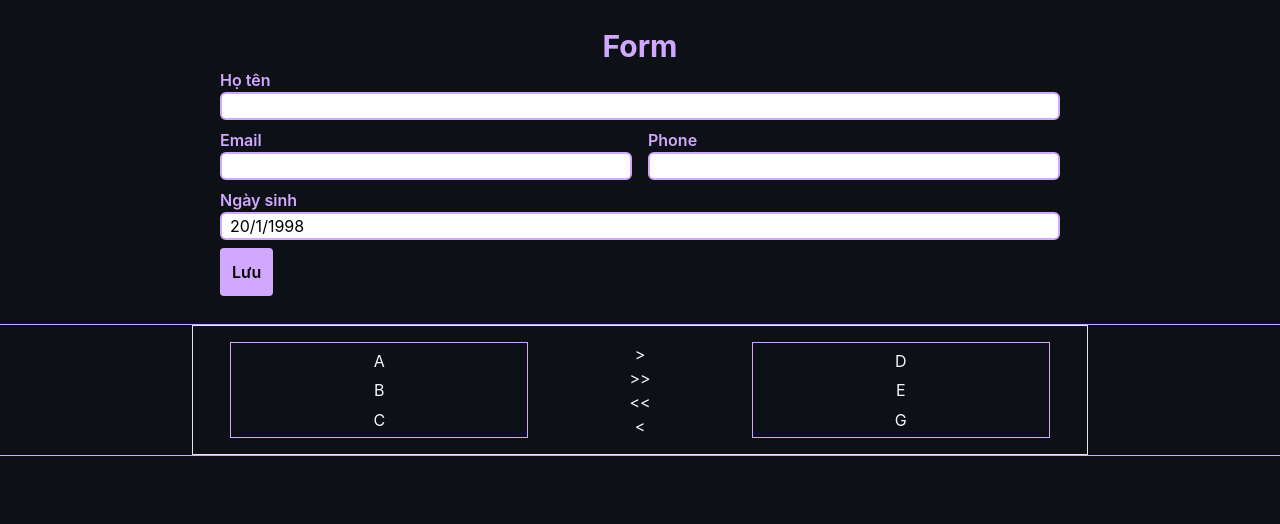
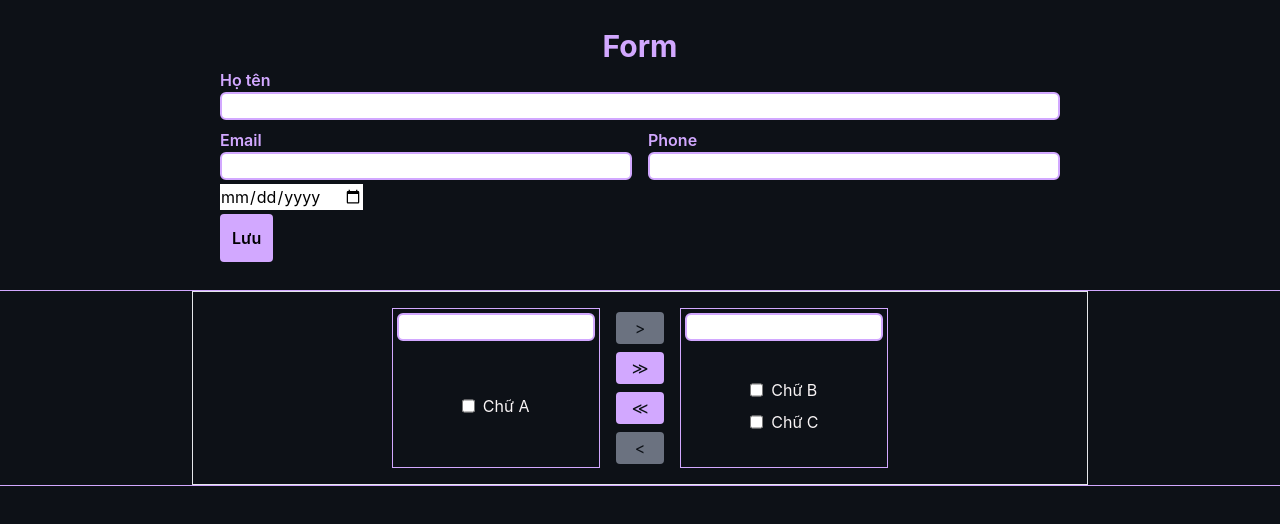
Before and after one commit to tam-minkshin/minkshin-profile, a React (Create React App) app: page /profile in a window 1280 px wide. Shown: the top 524 px of the page. Built offline with nearby package versions, Linux system fonts and the light colour scheme.

Commit message:
coding tranfer list

```diff
--- a/src/Componnets/Profile/component.tsx
+++ b/src/Componnets/Profile/component.tsx
@@ -7,17 +7,21 @@ import UpdateProfileComponent from "Componnets/UpdateForm";
 import TranferList from "Core/TranferList";
 
 interface ProfileProps {}
-
+type TranferItem = Array<{ label: string; value: string }>
 export interface ProfileState {
   data: {
-    [name: string]: string | number;
+    [name: string]: string;
   };
+  leftList: TranferItem;
+  rightList: TranferItem;
   isShow: boolean;
 }
 
 class ProfileComponent extends React.Component<ProfileProps, ProfileState> {
   state: ProfileState = {
     data: {},
+    leftList: [{ label: "Chữ A", value: "A" }],
+    rightList: [{ label: "Chữ B", value: "B" },{ label: "Chữ C", value: "C" }],
     isShow: false,
   };
 
@@ -27,7 +31,7 @@ class ProfileComponent extends React.Component<ProfileProps, ProfileState> {
       console.debug("ProfileComponent execute handleOnchange dataProp", dataProp);
 
       for (const key in dataProp) {
-        data[key] = dataProp[key];
+        data[key] = `${dataProp[key]}`;
       }
       console.debug("ProfileComponent execute handleOnchange", data);
       this.setState({ data });
@@ -40,17 +44,25 @@ class ProfileComponent extends React.Component<ProfileProps, ProfileState> {
     isShow = !isShow;
     this.setState({ isShow });
   }
-  handleConfirm(dataProp: { [name: string]: string | number }) {
+  handleConfirm(dataProp: { [name: string]: string | number}) {
     let { data } = this.state;
     for (const key in dataProp) {
-      data[key] = dataProp[key];
+      data[key] = `${dataProp[key]}`;
     }
     this.handleShow();
     this.setState({ data });
   }
+  handleTranferList<L>(left:L,right:L){
+    try {
+      console.debug('ProfileComponent execute handleTranferList left',left)
+      console.debug('ProfileComponent execute handleTranferList right',right)
 
+    } catch (error:any) {
+      console.error(`ProfileComponent execute handleTranferList ${error.toString()}`)
+    }
+  }
   render() {
-    const { data, isShow } = this.state;
+    const { data, isShow, leftList, rightList } = this.state;
     return (
       <>
         <div className={Style["section"]}>
@@ -77,7 +89,7 @@ class ProfileComponent extends React.Component<ProfileProps, ProfileState> {
           )}
         </div>
         <div className={Style["section"]}>
-          <TranferList/>
+          <TranferList leftList={leftList} rightList={rightList} onChange={this.handleTranferList.bind(this)}/>
         </div>
       </>
     );
--- a/src/Componnets/UpdateForm/component.tsx
+++ b/src/Componnets/UpdateForm/component.tsx
@@ -6,7 +6,7 @@ import DatePicker from "Core/DatePicker";
 
 interface FormProps {
   handleConfirm: (data: { [name: string]: string | number }) => void;
-  defaultData: { [name: string]: string | number };
+  defaultData: { [name: string]: string };
 }
 
 interface FormState {
@@ -19,7 +19,17 @@ class UpdateFormComponent extends React.Component<FormProps, FormState> {
   state: FormState = {
     data: {},
   };
-  handleOnchange(name: string, value: string | number) {
+  handleOnchange(name: string, value: string) {
+    try {
+      const { data } = this.state;
+      data[name] = value;
+      console.debug("UpdateFormComponent execute handleOnchange", data);
+      this.setState({ data });
+    } catch (error: any) {
+      console.error(`UpdateFormComponent execute handleOnchange ${error.toString()}`);
+    }
+  }
+  handleOnchangeDate(name: string, value: number) {
     try {
       const { data } = this.state;
       data[name] = value;
@@ -45,7 +55,7 @@ class UpdateFormComponent extends React.Component<FormProps, FormState> {
               <Input label="Phone" onChange={this.handleOnchange.bind(this)} name="phone" defaultValue={this.props.defaultData.phone ?? ""} />
             </Grid>
           </Grid>
-          <DatePicker defaultValue={new Date(this.props.defaultData.dob).getTime()} label="Ngày sinh" onChange={this.handleOnchange.bind(this)} name="dob" />
+          <DatePicker defaultValue={new Date(this.props.defaultData.dob).getTime()} label="Ngày sinh" onChange={this.handleOnchangeDate.bind(this)} name="dob" />
         </form>
         <div className="flex justify-end">
           <Button className="mt-2" content="Confirm" onClick={this.handleConfirm.bind(this)} />
--- a/src/Core/DatePicker/date-picker.core.tsx
+++ b/src/Core/DatePicker/date-picker.core.tsx
@@ -8,43 +8,43 @@ import Helper from "Service/Helper";
 interface DatePickerCoreProps {
   label: string;
   name: string;
-  onChange: (name: string, value: string | number) => void;
+  onChange: (name: string, value:number) => void;
   minYear?: number;
   maxYear?: number;
   minDate?: number;
   maxDate?: number;
-  defaultValue?:number | undefined;
+  defaultValue?: number | undefined;
 }
 
 const DatePickerCore = (props: DatePickerCoreProps) => {
   const { label, name, onChange, minYear = 1900, maxYear = 2100, minDate = new Date(`${minYear}/${1}/${1}`).getTime(), maxDate = new Date(`${maxYear}/${12}/${31}`).getTime(), defaultValue } = props;
   const [classes, setClass] = useState<string>(`${Style["calendar-pikcer-hidden"]}`);
-  const [value,setValue] = useState<string>(Helper.formatDate(Date.now()))
+  const [value, setValue] = useState<string>(Helper.formatDate(Date.now()));
   const test = useRef<HTMLDivElement>(null);
   useEffect(() => {
     window.addEventListener("click", () => setClass(`${Style["calendar-pikcer-hidden"]}`), true);
     return window.removeEventListener("click", () => setClass(`${Style["calendar-pikcer-hidden"]}`), true);
   });
-  useEffect(()=>{
-    if(defaultValue){
-      setValue(Helper.formatDate(defaultValue))
+  useEffect(() => {
+    if (defaultValue) {
+      setValue(Helper.formatDate(defaultValue));
     }
-  },[defaultValue])
+  }, [defaultValue]);
   const handleChangeDate = (value: string) => {
-    setValue(Helper.formatDate(value))
-    onChange(name,new Date(value).getTime())
+    setValue(Helper.formatDate(value));
+    onChange(name, new Date(value).getTime());
   };
   const handleClick = (e: MouseEvent) => {
     if ((e.target as Element).className === StyleCalendar["day-allowed"]) {
       setClass(`${Style["calendar-pikcer-hidden"]}`);
-      return
+      return;
     }
     setClass(`${Style["calendar-pikcer"]}`);
   };
   return (
     <div className={Style["date-picker-ctn"]}>
       <div className={Style["input-picker"]} onClick={handleClick}>
-        <Input type="Date" defaultValue={value} label={label} name={name} onChange={onChange} />
+        <input type="Date" defaultValue={value} name={name} />
 
         <div className={classes} ref={test}>
           <Calendar defaultValue={defaultValue} minYear={minYear} maxYear={maxYear} minDate={minDate} maxDate={maxDate} onPick={handleChangeDate} />
--- a/src/Core/Input/input.hook.tsx
+++ b/src/Core/Input/input.hook.tsx
@@ -3,17 +3,17 @@ import Input from "Core/Input/input.core";
 
 export interface InputHookProps {
   label: string;
-  defaultValue?: string | number;
+  defaultValue?: string;
   name: string;
-  onChange: (name: string, value: string | number) => void;
+  onChange: (name: string, value: string) => void;
   className?: string;
   type?: string;
-  disabled?: boolean
+  disabled?: boolean;
 }
 
 const InputHook: FC<InputHookProps> = (props) => {
   const { label, defaultValue = "", name, onChange, className, type="text", disabled=false } = props;
-  const [value, setValue] = useState<string | number>("");
+  const [value, setValue] = useState<string>("");
   useEffect(() => {
     setValue(defaultValue);
   }, [defaultValue]);
--- a/src/Core/TranferList/index.tsx
+++ b/src/Core/TranferList/index.tsx
@@ -1,2 +1,2 @@
-import TranferList from "./tranfer.core";
+import TranferList from "./tranfer.hook";
 export default TranferList
--- a/src/Core/TranferList/tranfer.core.tsx
+++ b/src/Core/TranferList/tranfer.core.tsx
@@ -1,31 +1,73 @@
-import { FC } from "react";
+import Input from "Core/Input";
+import { ChangeEvent, FC } from "react";
+import Style from "Sass/Core/_checkbox.module.scss";
+export type TranferItem = { label: string; value: string };
+type HandleSelect = (item: TranferItem, e: ChangeEvent<HTMLInputElement>) => void;
+export interface TranferListProps {
+  leftList: Array<TranferItem>;
+  rightList: Array<TranferItem>;
+  leftTemp: Array<TranferItem>;
+  rightTemp: Array<TranferItem>;
+  handleSelectLeftItem: HandleSelect;
+  handleSelectRightItem: HandleSelect;
+  handleMoveToRight: () => void;
+  handleMoveToLeft: () => void;
+  handleAllToRight: () => void;
+  handleAllToLeft: () => void;
+  handleSearch:(name:string,value:string)=>void
+}
 
-interface TranferListProps {}
-const listLeft = ["A", "B", "C"];
-const listRigth = ["D", "E", "G"];
-const TranferList: FC<TranferListProps> = () => {
+const TranferCore: FC<TranferListProps> = (props) => {
+  const { leftList, rightList, leftTemp, rightTemp, handleSelectLeftItem, handleSelectRightItem, handleMoveToRight, handleMoveToLeft, handleAllToRight, handleAllToLeft, handleSearch } = props;
+
   return (
-    <div className="w-full">
-      <div className="flex flex-row text-light justify-evenly text-center py-4 border">
-        <div className="flex flex-col basis-1/3 justify-evenly border border-outline">
-          {listLeft.map((item, id) => (
-            <div key={id}>{item}</div>
-          ))}
+    <div className={Style["container-tranfer"]}>
+      <div className={Style["content-tranfer"]}>
+        <div className={Style["search-item"]}>
+          <Input name="searchLeft" label="" onChange={handleSearch} />
         </div>
-        <div className="flex flex-col basis-1/6 justify-evenly">
-          <div>{">"}</div>
-          <div>{">>"}</div>
-          <div>{"<<"}</div>
-          <div>{"<"}</div>
+        <div className={Style["container-item"]}>
+          <div className={Style["items-tranfer--box"]}>
+            {leftList.map((item, id) => (
+              <div key={id} className={Style["item-tranfer"]}>
+                <input className={Style["tranfer-item--input"]} type="checkbox" id={item.label} value={item.value} onChange={(e: ChangeEvent<HTMLInputElement>) => handleSelectLeftItem(item, e)} checked={leftTemp.findIndex((ele) => ele === item) !== -1} />
+                <label htmlFor={item.label} className={Style["tranfer-item--label"]}>
+                  {item.label}
+                </label>
+              </div>
+            ))}
+          </div>
         </div>
-        <div className="flex flex-col basis-1/3 justify-evenly border border-outline">
-          {listRigth.map((item, id) => (
-            <div key={id}>{item}</div>
-          ))}
+      </div>
+      <div className={Style["container-btns"]}>
+        <button disabled={!(leftTemp.length > 0)} onClick={handleMoveToRight}>
+          {">"}
+        </button>
+        <button onClick={handleAllToRight}>{"≫"}</button>
+        <button onClick={handleAllToLeft}>{"≪"}</button>
+        <button disabled={!(rightTemp.length > 0)} onClick={handleMoveToLeft}>
+          {"<"}
+        </button>
+      </div>
+      <div className={Style["content-tranfer"]}>
+        <div className={Style["search-item"]}>
+          <Input name="searchRight" label="" onChange={handleSearch} />
+        </div>
+        <div className={Style["container-item"]}>
+          <div className={Style["items-tranfer--box"]}>
+            {rightList.map((item, id) => (
+              <div key={id} className={Style["item-tranfer"]}>
+                <input className={Style["tranfer-item--input"]} type="checkbox" id={item.label} value={item.value} onChange={(e: ChangeEvent<HTMLInputElement>) => handleSelectRightItem(item, e)} checked={rightTemp.findIndex((ele) => ele === item) !== -1} />
+                <label className={Style["tranfer-item--label"]} htmlFor={item.label}>
+                  {item.label}
+                </label>
+              </div>
+            ))}
+          </div>
         </div>
       </div>
     </div>
   );
 };
 
-export default TranferList;
+export default TranferCore;
--- /dev/null
+++ b/src/Core/TranferList/tranfer.hook.tsx
@@ -0,0 +1,131 @@
+import { ChangeEvent, FC, useState } from "react";
+import TranferCore, { TranferItem } from "./tranfer.core";
+import Helper from "Service/Helper";
+type TranferList = Array<TranferItem>;
+interface TranferHookProps {
+  leftList: TranferList;
+  rightList: TranferList;
+  onChange: <L>(left: L, right: L) => void;
+}
+interface TranferHookState {
+  dataLeft: TranferList;
+  dataRight: TranferList;
+  leftList: TranferList;
+  tempLeft: TranferList;
+  rightList: TranferList;
+  tempRigth: TranferList;
+}
+const TranferHook: FC<TranferHookProps> = (props) => {
+  const { leftList, rightList, onChange } = props;
+  const [state, setState] = useState<TranferHookState>({ dataLeft: leftList, dataRight: rightList, leftList: leftList, rightList: rightList, tempLeft: [], tempRigth: [] });
+  const handleSelectLeftItem = (item: TranferItem, e: ChangeEvent<HTMLInputElement>) => {
+    if (e.target.checked) {
+      state.tempLeft.push(item);
+    } else {
+      const index = state.tempLeft.findIndex((ele) => item === ele);
+      state.tempLeft.splice(index, 1);
+    }
+    setState({ ...state });
+  };
+  const handleSelectRightItem = (item: TranferItem, e: ChangeEvent<HTMLInputElement>) => {
+    if (e.target.checked) {
+      state.tempRigth.push(item);
+    } else {
+      const index = state.tempRigth.findIndex((ele) => item === ele);
+      state.tempRigth.splice(index, 1);
+    }
+    setState({ ...state });
+  };
+  const handleMoveToRight = () => {
+    state.tempLeft.forEach((item) => {
+      state.leftList.splice(
+        state.leftList.findIndex((ele) => ele === item),
+        1
+      );
+      state.rightList.push(item);
+    });
+    state.tempLeft = [];
+    onChange(state.leftList, state.rightList);
+    setState({ ...state });
+  };
+  const handleMoveToLeft = () => {
+    state.tempRigth.forEach((item) => {
+      state.rightList.splice(
+        state.rightList.findIndex((ele) => ele === item),
+        1
+      );
+      state.leftList.push(item);
+    });
+    state.tempRigth = [];
+    onChange(state.leftList, state.rightList);
+    setState({ ...state });
+  };
+  const handleAllToRight = () => {
+    state.rightList = [...state.rightList, ...state.leftList];
+    state.leftList = [];
+    state.tempRigth = [...state.tempRigth, ...state.tempLeft];
+    state.tempLeft = [];
+    onChange(state.leftList, state.rightList);
+    setState({ ...state });
+  };
+  const handleAllToLeft = () => {
+    state.leftList = [...state.leftList, ...state.rightList];
+    state.rightList = [];
+    state.tempLeft = [...state.tempLeft, ...state.tempRigth];
+    state.tempRigth = [];
+    onChange(state.rightList, state.leftList);
+    setState({ ...state });
+  };
+  const handleSearch = (name: string, value: string) => {
+    console.log('check value',value)
+    const temp: TranferList = [];
+    switch (name) {
+      case "searchLeft":
+        if (Helper.isEmpty(value)) {
+          state.leftList = state.dataLeft;
+          setState({ ...state });
+          return;
+        }
+        state.dataLeft.map((item) => {
+          if (item.label.search(value) !== -1) {
+            temp.push(item);
+          }
+        });
+        state.leftList = Helper.isEmpty(temp) ? [] : temp;
+        break;
+      case "searchRight":
+        if (Helper.isEmpty(value)) {
+          state.rightList = state.dataRight;
+          setState({ ...state });
+          return;
+        }
+        state.dataRight.map((item) => {
+          if (item.label.search(value) !== -1) {
+            temp.push(item);
+          }
+        });
+        state.rightList = Helper.isEmpty(temp) ? [] : temp;
+        break;
+      default:
+        throw `invalid name search TranferList ${name}`;
+    }
+    setState({ ...state });
+  };
+  return (
+    <TranferCore
+      leftTemp={state.tempLeft}
+      rightTemp={state.tempRigth}
+      leftList={state.leftList}
+      rightList={state.rightList}
+      handleSelectLeftItem={handleSelectLeftItem}
+      handleSelectRightItem={handleSelectRightItem}
+      handleMoveToRight={handleMoveToRight}
+      handleMoveToLeft={handleMoveToLeft}
+      handleAllToRight={handleAllToRight}
+      handleAllToLeft={handleAllToLeft}
+      handleSearch={handleSearch}
+    />
+  );
+};
+
+export default TranferHook;
--- /dev/null
+++ b/src/Sass/Core/_checkbox.module.scss
@@ -0,0 +1,33 @@
+.container-tranfer {
+  @apply flex flex-row text-light text-center p-4 border justify-center;
+  .content-tranfer {
+    @apply flex flex-col items-center basis-52 border border-outline;
+    .search-item {
+      @apply px-1 text-dark;
+    }
+    .container-item {
+        @apply h-full flex items-center;
+      .items-tranfer--box {
+        @apply h-fit w-fit;
+        .item-tranfer {
+          @apply m-3 flex;
+          .tranfer-item--input {
+            @apply mr-2;
+          }
+          .tranfer-item--label {
+            @apply leading-5;
+          }
+        }
+      }
+    }
+  }
+  .container-btns {
+    @apply flex flex-col justify-evenly mx-3;
+    button {
+      @apply bg-outline text-dark m-1 py-1 px-4 rounded;
+    }
+    button:disabled {
+      @apply bg-gray-500 text-dark m-1 py-1 px-4 rounded cursor-not-allowed;
+    }
+  }
+}
--- a/src/Service/Helper.tsx
+++ b/src/Service/Helper.tsx
@@ -1,7 +1,7 @@
 class Helper {
   static isEmpty(value: any) {
     try {
-      if (value === "" || value === "undefined" || Object.entries(value).length === 0) {
+      if (value === "" || value === "undefined" || Object.entries(value).length === 0 || value.length === 0) {
         return true;
       }
       return false;
```
